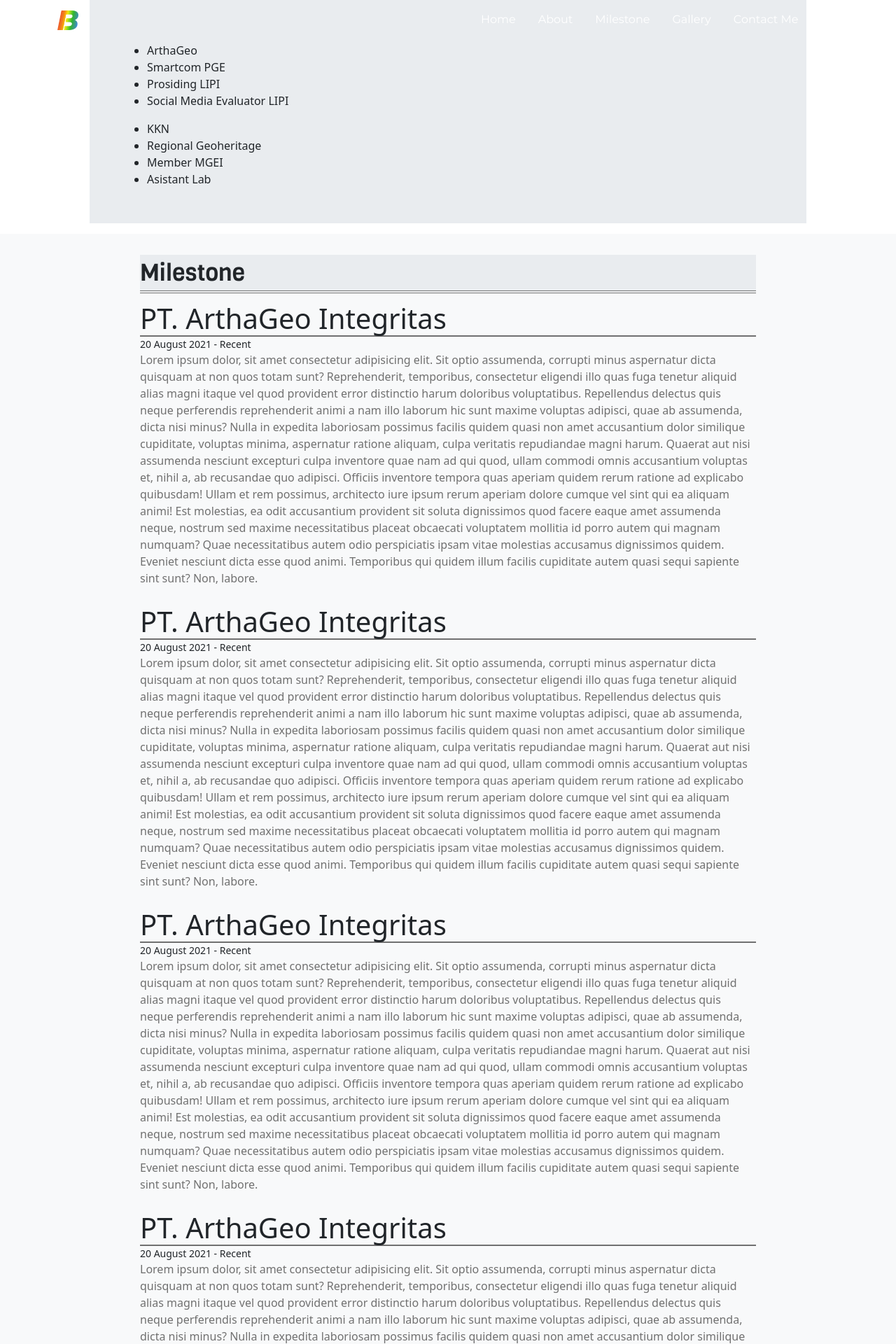
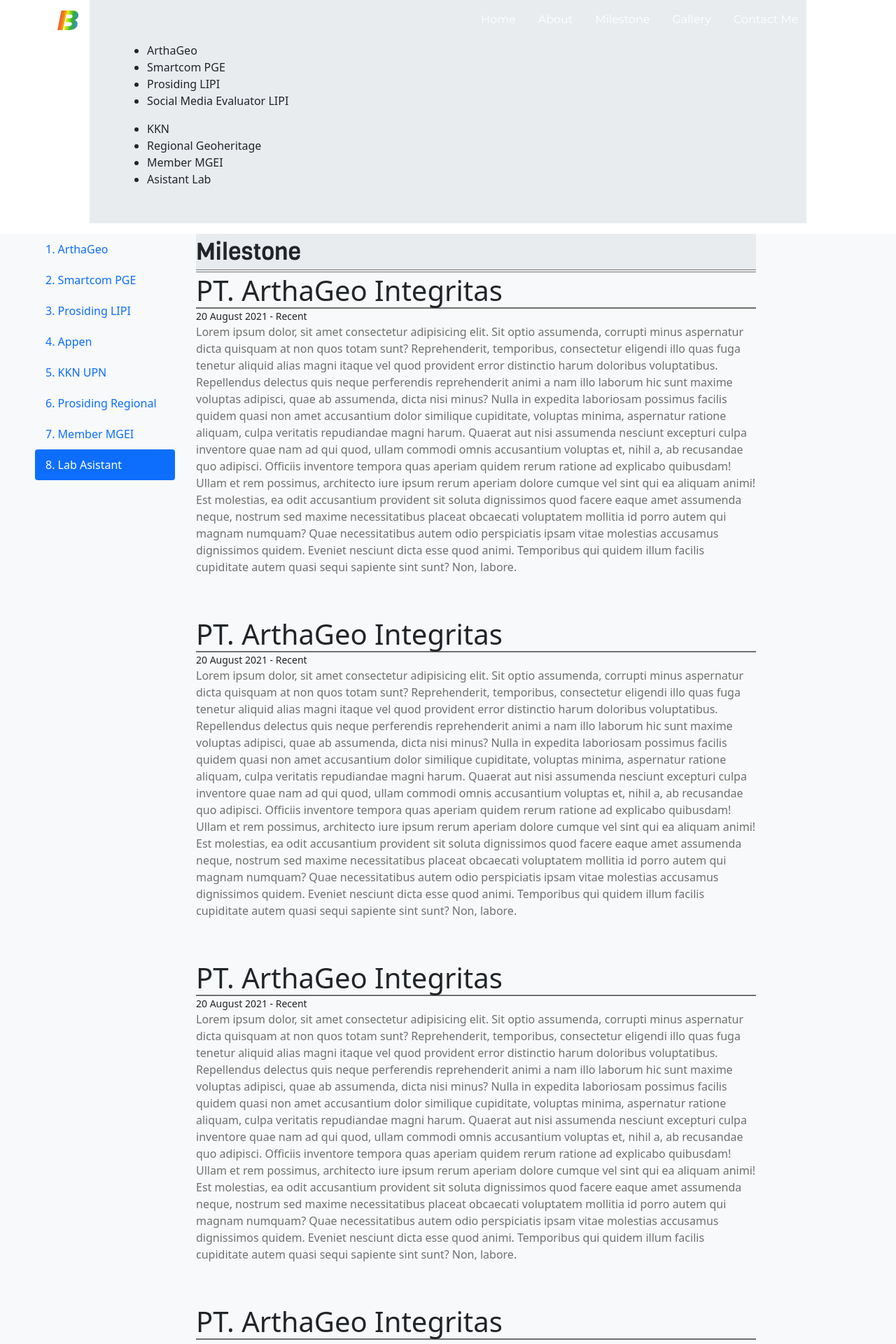
Before and after one commit to belankus/belankus.github.io, a PHP site: page /milestone in a window 1280 px wide. Shown: the top 1920 px of the page at 70% size. Run offline with PHP 8.4, Linux system fonts and the light colour scheme; style sheets or scripts are compiled from the project's sources.

Commit message:
Berhasil merging feature floating menu

```diff
--- a/css/milestone.css
+++ b/css/milestone.css
@@ -32,17 +32,81 @@ body {
   background-color: #f8f9fa;
   width: 100%;
 }
+.kontener .nav-pills li.active a,
+.kontener .nav-pills li.active a:focus,
+.kontener .nav-pills li.active a:hover {
+  color: #fff;
+  background-color: #337ab7;
+}
+.kontener .nav-pills li a {
+  border-radius: 4px;
+}
+.kontener .nav li a {
+  position: relative;
+  display: block;
+  padding: 10px 15px;
+}
+.kontener nav.li {
+  -moz-column-gap: 0;
+       column-gap: 0;
+}
+.kontener .grid-container {
+  margin-left: 50px;
+  grid-column-gap: 30px;
+  grid-row-gap: 15px;
+  display: grid;
+  grid-template-columns: 200px 1fr;
+}
+.kontener .item1 {
+  position: sticky;
+  align-self: start;
+  top: 60px;
+}
+.kontener div.col-sm-9 div {
+  height: 250px;
+  font-size: 28px;
+}
+.kontener #section1 {
+  color: #fff;
+  background-color: #1e88e5;
+  padding-top: 60px;
+}
+.kontener #section2 {
+  color: #fff;
+  background-color: #673ab7;
+}
+.kontener #section3 {
+  color: #fff;
+  background-color: #ff9800;
+}
+.kontener #section41 {
+  color: #fff;
+  background-color: #00bcd4;
+}
+.kontener #section42 {
+  color: #fff;
+  background-color: #009688;
+}
+@media screen and (max-width: 810px) {
+  .kontener #section1,
+  .kontener #section2,
+  .kontener #section3,
+  .kontener #section41,
+  .kontener #section42 {
+    margin-left: 150px;
+  }
+}
 .kontener .milestone {
   font-family: vigaregular;
   font-size: 34px;
 }
 .kontener .rak {
-  margin: 0 200px;
-  padding-top: 30px;
+  margin: 0 200px 0 0;
+  padding-top: 0;
   padding-bottom: 20px;
 }
 .kontener .rak .judul h1 {
-  padding-top: 10px;
+  padding-top: 60px;
   margin: 0;
 }
 .kontener .rak .garis {
@@ -57,6 +121,7 @@ body {
 }
 .kontener .rak .konten p {
   color: #707070;
+  margin-bottom: 0;
 }
 
 .tombol {
--- a/css/milestone.scss
+++ b/css/milestone.scss
@@ -23,14 +23,13 @@ body {
   margin: 0;
 }
 
-
 .menu-navigasi {
   margin: 0 auto;
   margin-bottom: 15px;
   padding-top: 50px;
   padding-bottom: 25px;
   background-color: $latar2;
-  width:80% ;
+  width: 80%;
   .isi-navigasi {
     margin: 0 50px;
     padding: 10px 0;
@@ -41,18 +40,98 @@ body {
   margin: 0 auto;
   background-color: $latar;
   width: 100%;
+  //  Batas konten baru
+  .nav-pills {
+    li.active {
+      a,
+      a:focus,
+      a:hover {
+        color: #fff;
+        background-color: #337ab7;
+      }
+    }
+  }
+
+  .nav-pills {
+    li {
+      a {
+        border-radius: 4px;
+      }
+    }
+  }
+
+  .nav li a {
+    position: relative;
+    display: block;
+    padding: 10px 15px;
+  }
+  nav.li {
+    column-gap: 0;
+  }
+  .grid-container {
+    margin-left: 50px;
+    grid-column-gap: 30px;
+    grid-row-gap: 15px;
+    display: grid;
+    grid-template-columns: 200px 1fr;
+  }
+
+  .item1 {
+    position: sticky;
+    align-self: start;
+
+    top: 60px;
+  }
+
+  div.col-sm-9 div {
+    height: 250px;
+    font-size: 28px;
+  }
+
+  #section1 {
+    color: #fff;
+    background-color: #1e88e5;
+    padding-top: 60px;
+  }
+  #section2 {
+    color: #fff;
+    background-color: #673ab7;
+  }
+  #section3 {
+    color: #fff;
+    background-color: #ff9800;
+  }
+  #section41 {
+    color: #fff;
+    background-color: #00bcd4;
+  }
+  #section42 {
+    color: #fff;
+    background-color: #009688;
+  }
+
+  @media screen and (max-width: 810px) {
+    #section1,
+    #section2,
+    #section3,
+    #section41,
+    #section42 {
+      margin-left: 150px;
+    }
+  }
+  // Batas akhir konten baru
   .milestone {
     font-family: vigaregular;
     font-size: 34px;
   }
 
   .rak {
-    margin: 0 200px;
-    padding-top: 30px;
+    margin: 0 200px 0 0;
+    padding-top: 0;
     padding-bottom: 20px;
     .judul {
       h1 {
-        padding-top: 10px;
+        padding-top: 60px;
         margin: 0;
       }
     }
@@ -70,6 +149,7 @@ body {
     .konten {
       p {
         color: $huruf;
+        margin-bottom: 0;
       }
     }
   }
--- a/milestone/index.html
+++ b/milestone/index.html
@@ -15,7 +15,7 @@
     <link href="../css/bootstrap.min.css" rel="stylesheet" />
   </head>
 
-  <body data-spy="scroll" data-target="#myScrollspy" data-offset="20">
+  <body data-bs-spy="scroll" data-bs-target="#myScrollspy" data-bs-offset="70">
     <header>
       <!-- navbar -->
       <nav class="navbar transparan navbar-expand-lg fixed-top navbar-gaya">
@@ -68,12 +68,45 @@
     </section>
 
     <section class="kontener">
+      <!-- Batas Awal konten baru -->
+      <div class="grid-container">
+        <div class="item1">
+          <nav class="" id="myScrollspy">
+            <ul class="nav nav-pills flex-column">
+              <li class="nav-item">
+                <a class="nav-link" href="#arthageo">1. ArthaGeo</a>
+              </li>
+              <li class="nav-item">
+                <a class="nav-link" href="#smartcom">2. Smartcom PGE</a>
+              </li>
+              <li class="nav-item">
+                <a class="nav-link" href="#prosiding">3. Prosiding LIPI</a>
+              </li>
+              <li class="nav-item">
+                <a class="nav-link" href="#sme">4. Appen</a>
+              </li>
+              <li class="nav-item">
+                <a class="nav-link" href="#kkn">5. KKN UPN</a>
+              </li>
+              <li class="nav-item">
+                <a class="nav-link" href="#rgc">6. Prosiding Regional</a>
+              </li>
+              <li class="nav-item">
+                <a class="nav-link" href="#mgei">7. Member MGEI</a>
+              </li>
+              <li class="nav-item">
+                <a class="nav-link" href="#aslab">8. Lab Asistant</a>
+              </li>
+            </ul>
+          </nav>
+        </div>
+
       <div class="rak">
+        <div id="arthageo">
         <div class="milestone">Milestone</div>
         <div class="hr-thin"></div>
         <div class="hr-thin"></div>
-        <div id="arthageo">
-          <div class="judul"><h1>PT. ArthaGeo Integritas</h1></div>
+          <div class="judul" ><h1 style="padding-top:0px;">PT. ArthaGeo Integritas</h1></div>
           <div class="garis"></div>
           <div class="tanggal">20 August 2021 - Recent</div>
           <div class="konten">
@@ -363,6 +396,6 @@
     <!-- MyJS -->
     <script src="../js/main.js"></script>
     <!-- Bootstrap JS -->
-    <script src="js/bootstrap.bundle.min.js"></script>
+    <script src="../js/bootstrap.bundle.min.js"></script>
   </body>
 </html>
```
Also changed, not shown: 1 other file.
